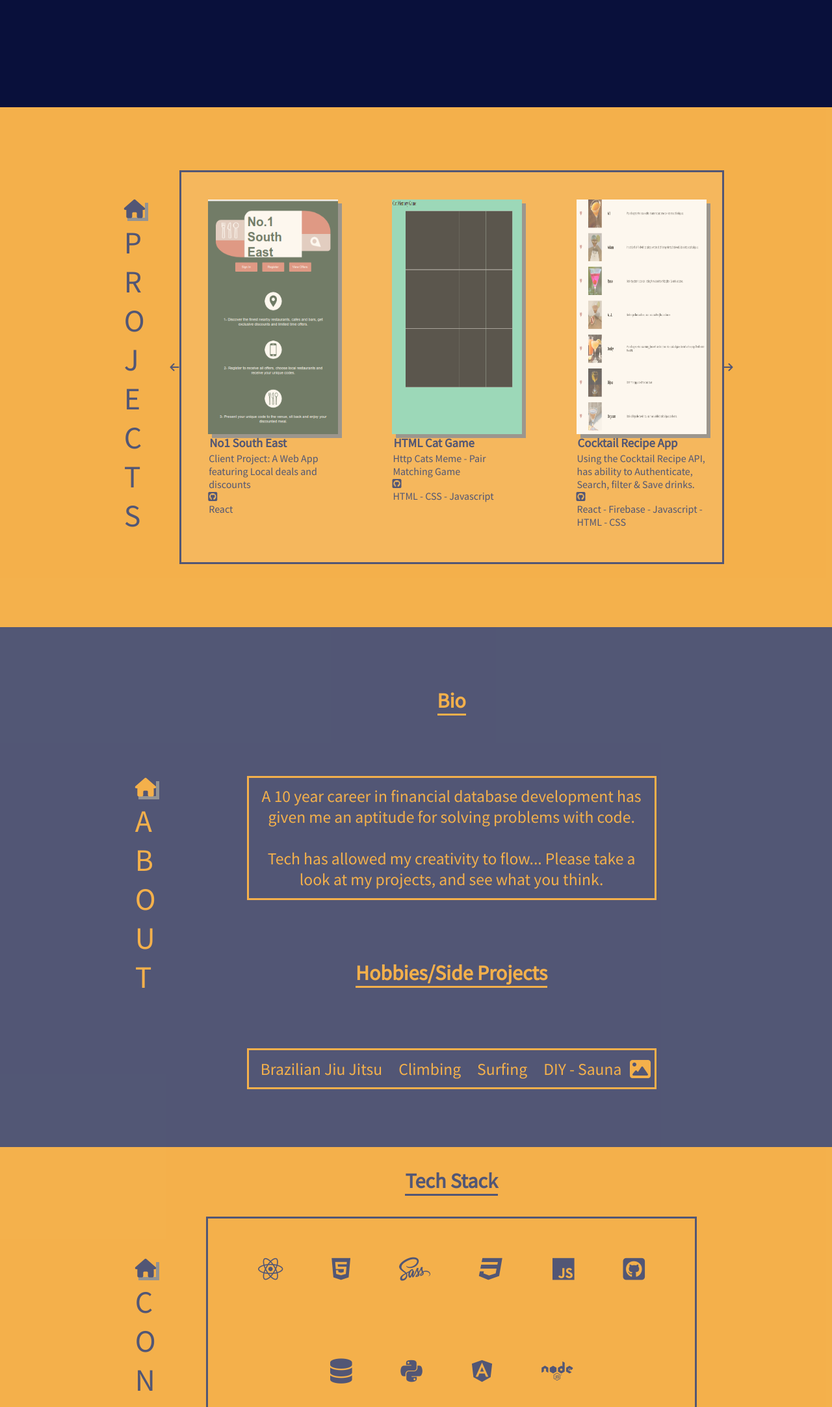
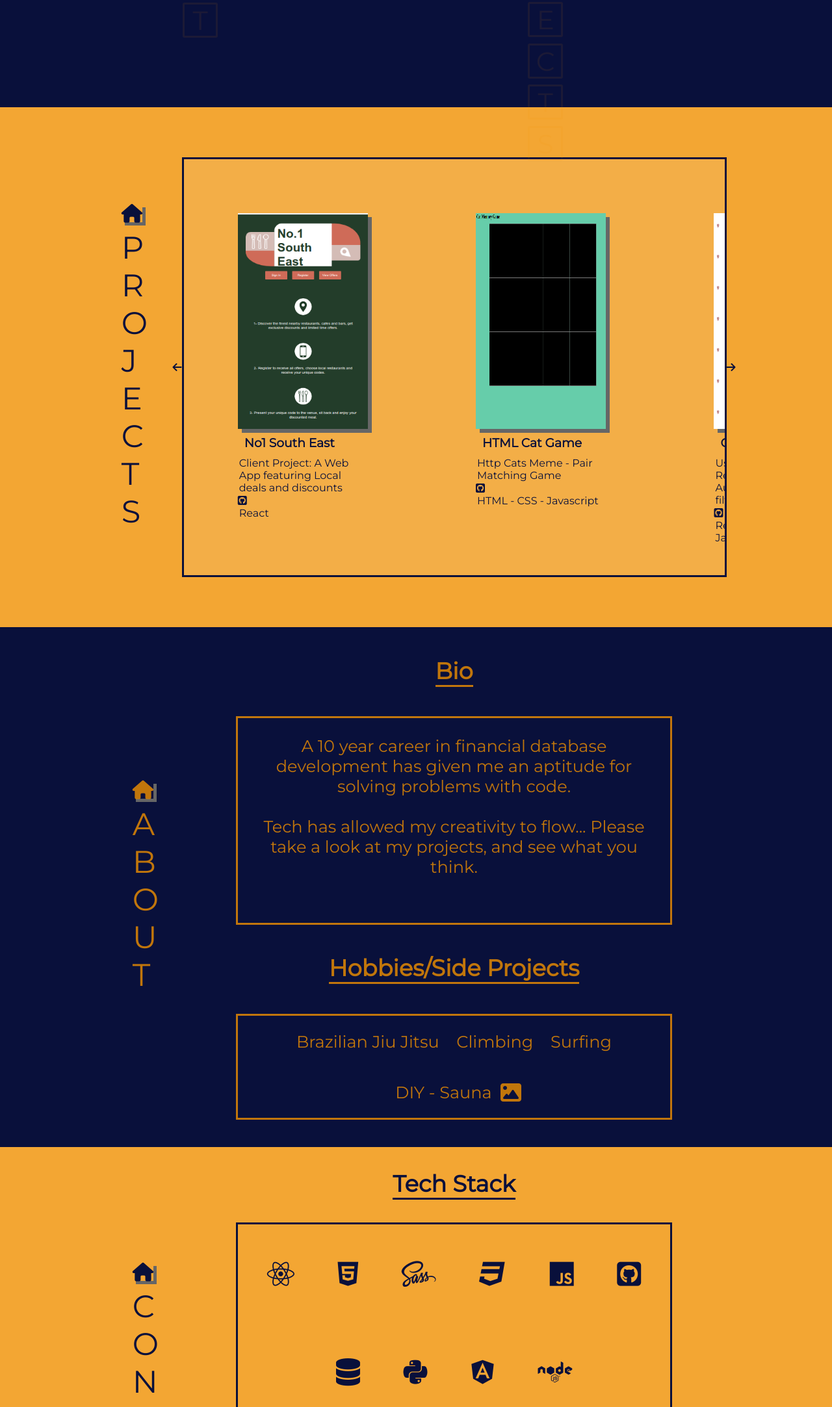
Before and after one commit to joecalleya/portfiolio, a plain HTML site: page index.html in a window 1280 px wide. Shown: the part 635-2800 px from the top of the page at 65% size. Drawn offline with Linux system fonts and the light colour scheme.

Commit message:
landing pafe

```diff
--- a/styles.scss
+++ b/styles.scss
@@ -1,9 +1,12 @@
+@import url('https://fonts.googleapis.com/css2?family=Montserrat&display=swap');
+
+$font: 'Montserrat', sans-serif;
 $background-colour:#09103b;
-$text-colour:rgb(240, 144, 0);
-$tile-text-size: 200%;
-$hidden-text-size: 100%;
+$text-colour:rgba(240, 144, 0, 0.8);
+$tile-text-size: 230%;
+$hidden-text-size: 110%;
 $heading-text-size: 300%;
-$sub-heading-text-size: 200%;
+$sub-heading-text-size: 220%;
 $background-2:rgba(240, 240, 240, 0.1);
 $background-3:rgba(240, 144, 0, 0.6);
 $section__container_width: 65%;
@@ -16,7 +19,7 @@ html {
 body {
     margin: 0;
     padding: 0;
-    font-family: 'Source Sans Pro', sans-serif;
+    font-family: $font;
 }
 
 .section__title {
@@ -26,7 +29,7 @@ body {
     justify-content: center;
     align-content: center;
     padding: 3%;
-    z-index: -1;
+    z-index: 1;
     font-size: $heading-text-size;
 
     i {
@@ -44,13 +47,13 @@ body {
 }
 
 section.grid-background {
-    margin: 0;
-    padding: 0;
+    // margin-top: auto;
+    padding-bottom: 0;
     width: 100%;
-    height: 100%;
+    height: 80%;
     display: grid;
     grid-template-columns: repeat(11, minmax(30px, 60px));
-    grid-template-rows: repeat(10, minmax(30px, 60px));
+    grid-template-rows: repeat(6, minmax(30px, 60px));
     grid-gap: 0.5%;
     background-color: $background-colour;
     justify-content: center;
@@ -68,7 +71,6 @@ section.landing {
     a {
         text-decoration: none;
         color: $background-3;
-        opacity: 0.1;
     }
 }
 
@@ -81,7 +83,6 @@ section.projects {
     height: 100%;
     background-color: $text-colour;
     color: $background-colour;
-    opacity: 0.7;
 
     a {
         text-decoration: none;
@@ -93,9 +94,8 @@ section.projects {
         flex-direction: row;
         justify-items: space-between;
         flex-shrink: 0;
-        height: 85%;
-        //max height to aviod warping
-        max-height: 600px;
+        height: 80%;
+        min-height: 600px;
         width: $section__container_width;
         overflow-x: scroll;
         overflow: hidden;
@@ -104,23 +104,24 @@ section.projects {
         border: 3px solid $background-colour;
 
         .project__detail {
-            padding: 5%;
-            width: 200px;
+            padding: 10%;
+            width: 250px;
+            min-width: 200px;
+
 
             img.project__detail__image {
                 width: 100%;
                 height: 70%;
-                opacity: 0.9;
                 box-shadow: 6px 6px #666;
             }
 
             // create hover and shadow effects
             img.project__detail__image:hover {
-                opacity: 1;
+                opacity: 0.8;
             }
 
             img.project__detail__image:active {
-                opacity: 1;
+                opacity: 0.8;
                 box-shadow: 1px 1px #666;
                 transform: translateY(3px);
                 transform: translatex(3px);
@@ -129,14 +130,14 @@ section.projects {
             h1 {
                 white-space: normal;
                 width: 200px;
-                margin: 1%;
+                margin: 5%;
             }
 
             p {
                 white-space: normal;
                 width: 200px;
                 font-size: 100%;
-                margin: 0.5%;
+                margin: 1%;
             }
         }
     }
@@ -152,7 +153,6 @@ section.about {
     height: 100%;
     background-color: $background-colour;
     color: $text-colour;
-    opacity: 0.7;
 
     a {
         text-decoration: none;
@@ -178,17 +178,20 @@ section.about {
         .about__container__bio {
             width: 75%;
             border: 3px solid $text-colour;
+            width: 80%;
+            height: 40%;
+
 
             .about__container__bio__text {
                 font-size: $normal-text-font-size;
-                margin: 2%;
+                margin: 4%;
                 text-align: center;
             }
 
             //media query for mobile
-            @media (max-width: 600px) {
+            @media (max-width: 700px) {
                 .about__container__bio__text {
-                    font-size: 120%;
+                    font-size: 100%;
                 }
             }
         }
@@ -199,7 +202,8 @@ section.about {
             flex-wrap: wrap;
             align-items: center;
             justify-content: center;
-            width: 75%;
+            width: 80%;
+            height: 20%;
             border: 3px solid $text-colour;
 
             li {
@@ -208,7 +212,7 @@ section.about {
                 margin: 2%;
             }
 
-            @media (max-width: 600px) {
+            @media (max-width: 700px) {
                 li {
                     font-size: 120%;
                 }
@@ -236,7 +240,6 @@ section.contact {
     height: 100%;
     background-color: $text-colour;
     color: $background-colour;
-    opacity: 0.7;
 
     a {
         text-decoration: none;
@@ -271,7 +274,7 @@ section.contact {
 
         .contact__container__fontawesome {
             height: 50%;
-            width: 90%;
+            width: 80%;
             display: flex;
             flex-direction: row;
             flex-wrap: wrap;
@@ -296,7 +299,7 @@ section.contact {
 
 div.tile {
     font-size: $tile-text-size;
-    font-family: 'Source Sans Pro', sans-serif;
+    font-family: $font;
     border: 0.2rem solid $text-colour;
     color: $text-colour;
     align-self: stretch;
@@ -306,19 +309,17 @@ div.tile {
     width: 80%;
     height: 80%;
 
-
 }
 
 //THESE STYLEs ARE FOR THE LANDING PAGE
 
 div.hidden {
+    width: 100%;
+    height: 100%;
     display: block;
-    opacity: 0.0;
+    opacity: 0.1;
     font-size: $hidden-text-size;
-    margin-right: 15%;
-    margin-top: 20%;
-
-
+    margin-bottom: 20%;
 }
 
 div.dropdown:hover .hidden {
@@ -331,7 +332,10 @@ div.link:hover {
     color: $background-colour;
     border: solid $background-colour 5px;
 }
+.link__letter {
+    margin-bottom: 30%;
 
+}
 ;
 
 .J {
```
Also changed, not shown: styles.css.
